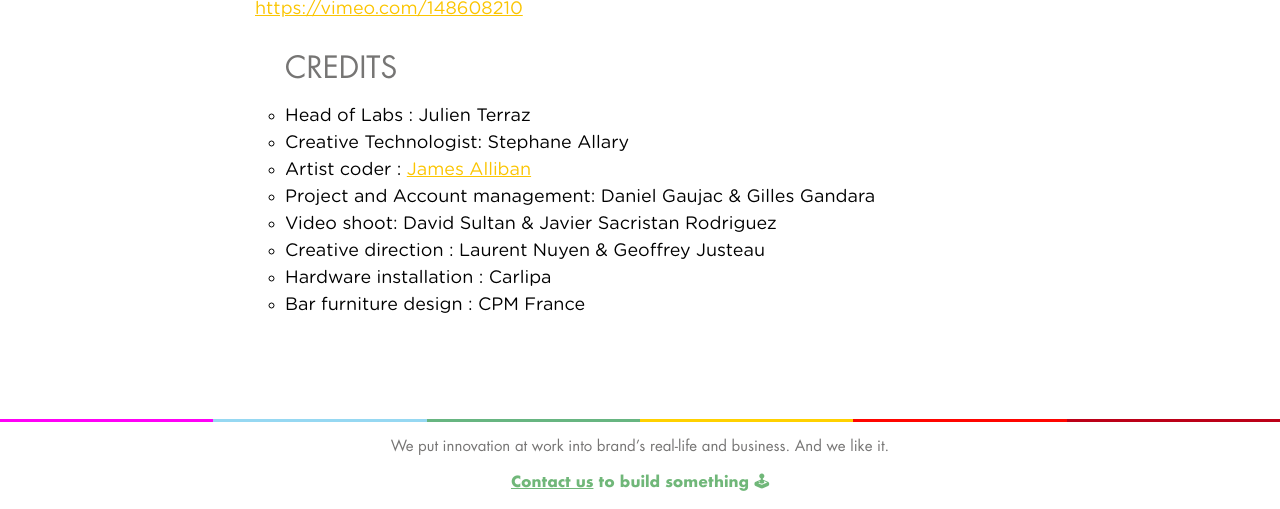
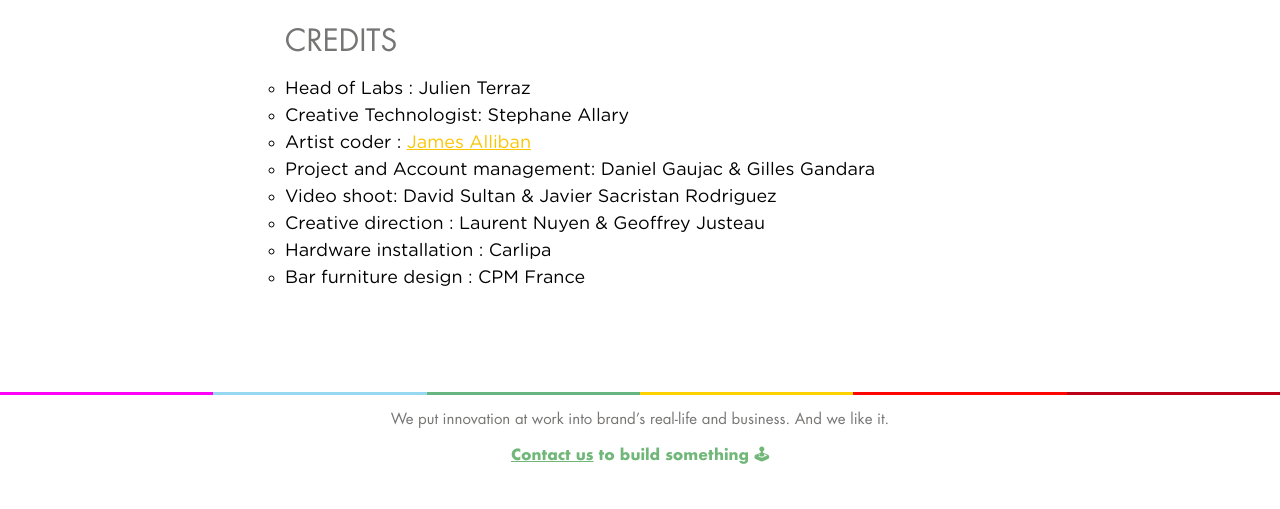
Before and after one commit to digitaslabs/digitaslabs.github.io, a Jekyll site: the page built from _posts/2015-12-11-T.O-by-Lipton.md, in a window 1280 px wide and 900 px high, scrolled down 7538 px, cut to the strip 391-900 px from the top of the window. Built offline with Jekyll 4.4.1, drawn with Linux system fonts in a browser that asks for light colours; nearby versions of some CDN libraries; after the commit the page ends 8411 px from its top, so only the background shows below that; part of the change alters nothing that is shown.

Commit message:
Fixing T.O
Removing unwanted links

```diff
--- a/_posts/2015-12-11-T.O-by-Lipton.md
+++ b/_posts/2015-12-11-T.O-by-Lipton.md
@@ -82,8 +82,6 @@ The conception of design of each tea was then created following a tasting, a moo
 <iframe src="https://player.vimeo.com/video/148608210" width="770" height="433" frameborder="0" webkitallowfullscreen mozallowfullscreen allowfullscreen class="uk-responsive-width"></iframe>
 
 
-[https://vimeo.com/148608210](https://vimeo.com/148608210)
-
 ## CREDITS
 
 - Head of Labs : Julien Terraz
```
